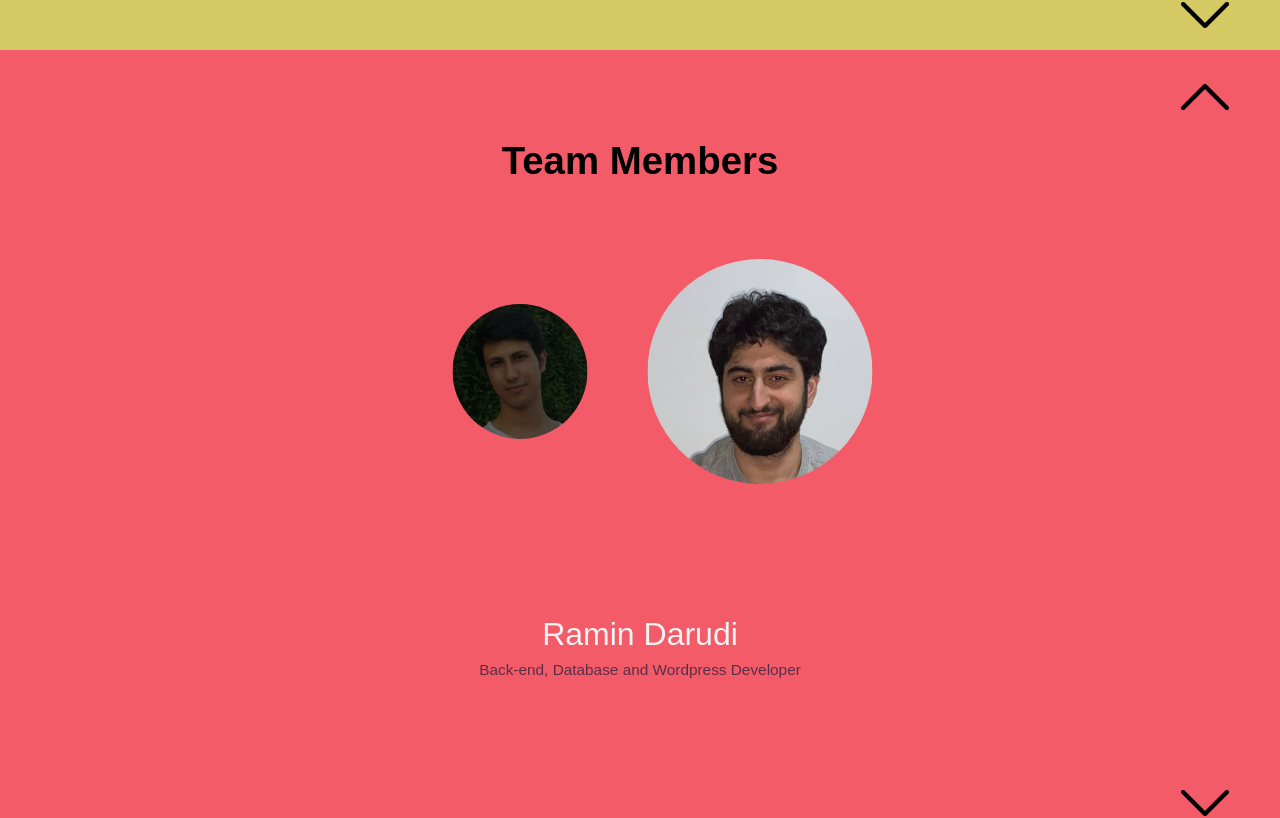
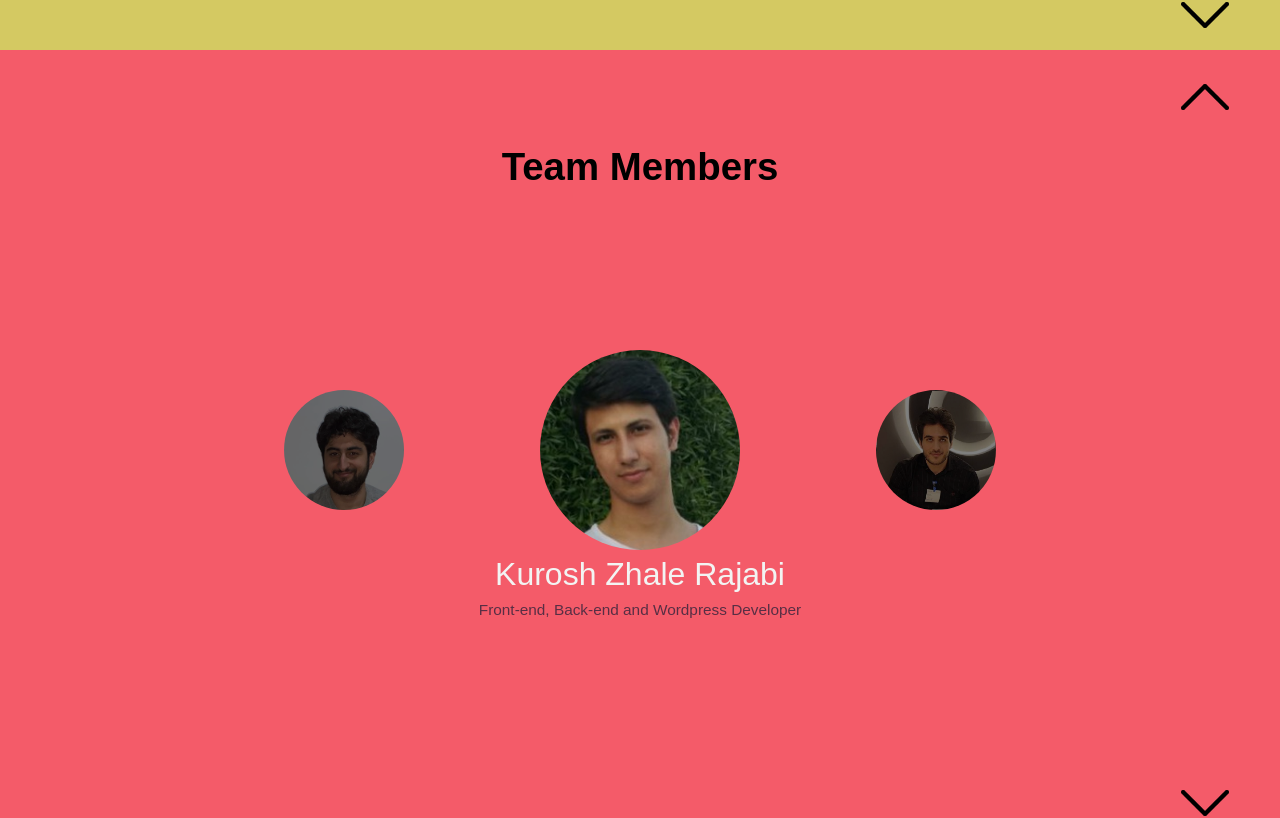
Before and after one commit to HamedTech-Dev/ReckonTech, a React (Create React App) app: page / in a window 1280 px wide. Shown: the part 1550-2368 px from the top of the page. Built offline with nearby package versions, Linux system fonts and the light colour scheme; a web font is replaced by a local one.

Commit message:
[feat]home: added hamed back to group

```diff
--- a/src/home/layout.css
+++ b/src/home/layout.css
@@ -20,18 +20,13 @@ div.cart > img {
 }
 
 div.side {
-  max-width: 300px;
-  max-height: 300px;
-  aspect-ratio: square;
   transform: scale(0.6);
   filter: brightness(0.5);
   transition: all 300ms linear;
+  cursor: pointer;
 }
 
 div.main {
-  max-width: 300px;
-  max-height: 300px;
-  aspect-ratio: square;
   transition: all 300ms linear;
 }
 
@@ -50,3 +45,10 @@ div.ramin_profile {
   border: transparent 1px solid;
   border-radius: 999px;
 }
+
+div.hamed_profile {
+  background-image: url('../assets/images/hamed_profile.jpg');
+  background-size: cover;
+  border: transparent 1px solid;
+  border-radius: 999px;
+}
--- a/src/home/layout.jsx
+++ b/src/home/layout.jsx
@@ -30,7 +30,7 @@ function HomeLayout() {
         <Information setRef={getReferences} />
         <TeamInfo setRef={getReferences} />
         <Projects setRef={getReferences} />
-        <Polocy setRef={getReferences} />
+        <Policy setRef={getReferences} />
         <Footer />
       </div>
     </>
@@ -172,57 +172,60 @@ function Information({ setRef }) {
 }
 
 function TeamInfo({ setRef }) {
+  const Ramins_info = {
+    name: "Ramin Darudi",
+    description: "Back-end, Database and Wordpress Developer",
+  };
+
+  const Kuroshs_info = {
+    name: "Kurosh Zhale Rajabi",
+    description: "Front-end, Back-end and Wordpress Developer",
+  };
+
+  const Hameds_info = {
+    name: "Hamed Ghasemi",
+    description: "Bussiness and Marketing Manager",
+  };
+
   const ref = useRef(null);
-  const [members, setMembers] = useState({
-    main: "main",
-    side: "side",
-    information: {
-      name: "Kurosh Zahle Rajabi",
-      description: "Front-end, Back-end and Wordpress Developer",
-    },
-  });
+  const [main, setMain] = useState(Ramins_info);
 
   useEffect(() => {
     setRef(ref, "Team members");
+    let timeout;
 
-    setTimeout(changeSequence, 5000);
-    console.log("sosososo");
+    if (timeout || timeout === 0) clearTimeout(timeout);
+    timeout = setTimeout(changeSequence, 5000);
   });
 
-  const setInformation = () => {
-    let information;
+  const changeSequence = () => {
+    let main_member = main;
 
-    const Ramins_info = {
-      name: "Ramin Darudi",
-      description: "Back-end, Database and Wordpress Developer",
-    };
+    if (main_member.name.includes("Ramin")) main_member = Kuroshs_info;
+    else if (main_member.name.includes("Kurosh")) main_member = Hameds_info;
+    else if (main_member.name.includes("Hamed")) main_member = Ramins_info;
 
-    const Kuroshs_info = {
-      name: "Kurosh Zhale Rajabi",
-      description: "Front-end, Back-end and Wordpress Developer",
-    };
-
-    if (members.information.name.includes("Kurosh"))
-      information = Ramins_info;
-    else if (members.information.name.includes("Ramin"))
-      information = Kuroshs_info;
-    return information;
+    setMain(main_member);
   };
 
-  const changeSequence = () => {
-    setMembers({
-      main: members.side,
-      side: members.main,
-      information: setInformation(),
-    });
-  };
+  const onClick = (profile) => {
+    let main_member;
 
-  const onClick_side = () => {
-    setMembers({
-      main: members.side,
-      side: members.main,
-      information: setInformation(),
-    });
+    switch (profile) {
+      default:
+        break;
+      case "ramin":
+        main_member = Ramins_info;
+        break;
+      case "kurosh":
+        main_member = Kuroshs_info;
+        break;
+      case "hamed":
+        main_member = Hameds_info;
+        break;
+    }
+
+    setMain(main_member);
   };
 
   return (
@@ -231,28 +234,39 @@ function TeamInfo({ setRef }) {
       ref={ref}
     >
       <Scroller down={false} />
-      <div className="h-5/6 w-full flex flex-col">
-        <h1 className="text-[3vw] font-bold text-[var(--drak)] h-1/6 text-center">
+      <div className="h-5/6 w-full flex flex-col my-auto justify-center items-center">
+        <h1 className="h-1/3 text-[3vw] font-bold text-[var(--drak)] text-center">
           Team Members
         </h1>
-        <div className="flex gap-5 h-4/6 scale-75 justify-center -mt-8">
+        <div className="h-min w-full flex gap-5 justify-evenly laptop:px-32 items-center">
           <div
-            className={`kurosh_profile ${members.main} w-1/3`}
+            className={`ramin_profile ${
+              main.name === Ramins_info.name ? "main" : "side"
+            } w-[200px] h-[200px] pc:w-[500px] pc:h-[500px]`}
             hidden={false}
+            onClick={() => onClick("ramin")}
           ></div>
           <div
-            className={`ramin_profile ${members.side} w-1/3`}
+            className={`kurosh_profile ${
+              main.name === Kuroshs_info.name ? "main" : "side"
+            } w-[200px] h-[200px] pc:w-[500px] pc:h-[500px]`}
             hidden={false}
-            role="button"
-            onClick={onClick_side}
+            onClick={() => onClick("kurosh")}
+          ></div>
+          <div
+            className={`hamed_profile ${
+              main.name === Hameds_info.name ? "main" : "side"
+            } w-[200px] h-[200px] pc:w-[500px] pc:h-[500px]`}
+            hidden={false}
+            onClick={() => onClick("hamed")}
           ></div>
         </div>
-        <div className="h-1/6 w-full flex flex-col text-[var(--light)] relative bottom-5">
+        <div className="h-1/3 w-full flex flex-col items-center">
           <h1 className="font-semi text-center text-[2.5vw] text-[var(--light)]">
-            {members.information.name}
+            {main.name}
           </h1>
           <span className="text-center text-[var(--dark)] opacity-75 text-[1.2vw]">
-            {members.information.description}
+            {main.description}
           </span>
         </div>
       </div>
@@ -395,7 +409,7 @@ function Projects({ setRef }) {
   );
 }
 
-function Polocy({ setRef }) {
+function Policy({ setRef }) {
   const ref = useRef(null);
 
   useEffect(() => {
@@ -409,7 +423,7 @@ function Polocy({ setRef }) {
     >
       <Scroller down={false} />
       <h1 className="text-[5vw] text-[var(--light)] text-center w-full">
-        Polocy
+        Policy
       </h1>
       <p className="text-[2.5vw] text-[var(--light)]">
         Lorem ipsum dolor sit amet consectetur adipisicing elit. Beatae numquam
```
Also changed, not shown: src/assets/images/hamed_profile.jpg (added).
